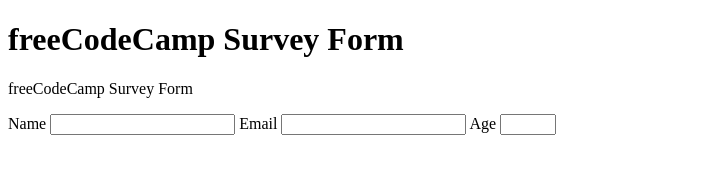
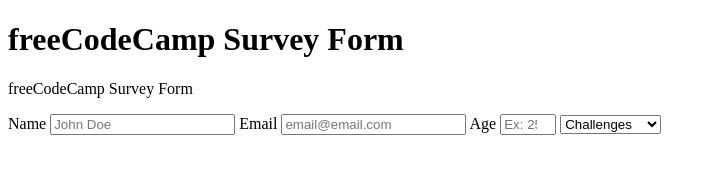
Before and after one commit to jsug9/augusto-sanberk, a plain HTML site: page index.html in a window 1280 px wide. Shown: the whole page, without its empty margins (0-716 px from the left). Drawn offline with Linux system fonts and the light colour scheme.

Commit message:
Dropdown Menu

```diff
--- a/index.html
+++ b/index.html
@@ -8,11 +8,17 @@
   <p id="description">freeCodeCamp Survey Form</p>
   <form id="survey-form">
     <label id="name-label" for="name">Name</label>
-    <input type="text" id="name" required>
+    <input type="text" id="name" placeholder="John Doe" required>
     <label id="email-label" for="email">Email</label>
-    <input type="email" id="email" required>
+    <input type="email" id="email" placeholder="email@email.com" required>
     <label id="number-label" for="number">Age</label>
-    <input type="number" id="number" min="21" max="90">
+    <input type="number" id="number" min="21" max="90" placeholder="Ex: 25">
+    <select id="dropdown">
+      <option value="Challenges">Challenges</option>
+      <option value="Projects">Projects</option>
+      <option value="Community">Community</option>
+      <option value="Open Source">Open Source</option>
+    </select>
 
   </form>
 
```
